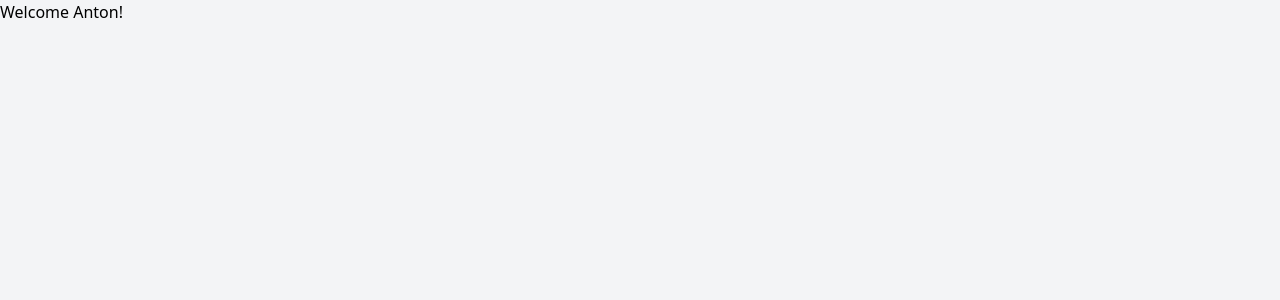
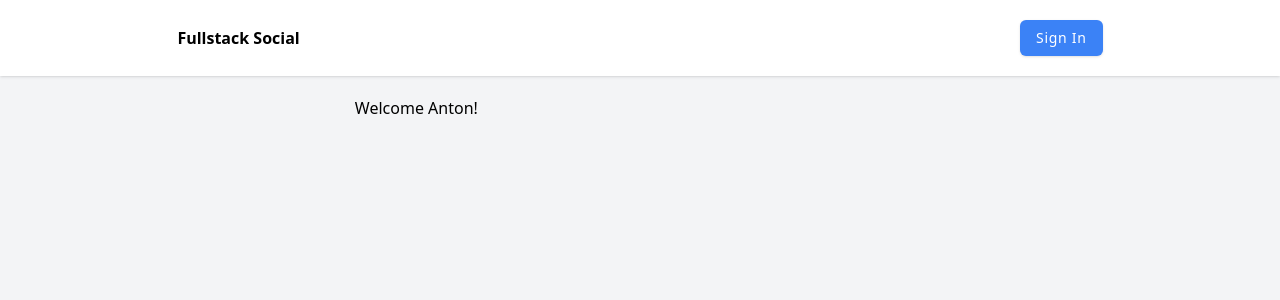
Before and after one commit to antonpalermo/fullstack-social, a Next.js app: page / in a window 1280 px wide. Shown: the top 300 px of the page. Built offline with nearby package versions, Linux system fonts and the light colour scheme; a web font is replaced by a local one.

Commit message:
added header

```diff
--- /dev/null
+++ b/components/Button.tsx
@@ -0,0 +1,12 @@
+import React, { ButtonHTMLAttributes } from 'react'
+
+export type ButtonProps = ButtonHTMLAttributes<HTMLButtonElement> & {}
+
+export function Button({ className, ...props }: ButtonProps) {
+  return (
+    <button
+      {...props}
+      className={`${className} px-4 py-2 bg-blue-500 text-white text-sm font-medium tracking-wider rounded-md shadow`}
+    />
+  )
+}
--- /dev/null
+++ b/components/Header.tsx
@@ -0,0 +1,31 @@
+import React, { ReactNode } from 'react'
+
+import Link from 'next/link'
+import { Navbar } from '@components'
+
+export type HeaderProps = {}
+
+export function Header({}: HeaderProps) {
+  const HomeLink = () => (
+    <Link href={{ pathname: '/' }} passHref>
+      <a className="font-semibold hover:text-blue-500">Fullstack Social</a>
+    </Link>
+  )
+
+  const HContainer = ({ children }: { children: ReactNode }) => (
+    <div className="w-full py-5 inline-flex items-center justify-between">
+      {children}
+    </div>
+  )
+
+  return (
+    <header className="sticky top-0 bg-white shadow">
+      <div className="container">
+        <HContainer>
+          <HomeLink />
+          <Navbar />
+        </HContainer>
+      </div>
+    </header>
+  )
+}
--- a/components/Layout.tsx
+++ b/components/Layout.tsx
@@ -1,5 +1,7 @@
 import React, { HTMLAttributes } from 'react'
+
 import Head from 'next/head'
+import { Header } from '@components'
 
 export type LayoutProps = HTMLAttributes<HTMLDivElement> & {
   title?: string
@@ -11,7 +13,8 @@ export function Layout({ title, ...props }: LayoutProps) {
       <Head>
         <title>{title}</title>
       </Head>
-      <div data-testid="layout" {...props} />
+      <Header />
+      <div data-testid="layout" className="container my-5" {...props} />
     </>
   )
 }
--- /dev/null
+++ b/components/Navbar.tsx
@@ -0,0 +1,12 @@
+import React from 'react'
+import { Button } from '@components'
+
+export type NavbarProps = {}
+
+export function Navbar({}: NavbarProps) {
+  return (
+    <nav data-testid="nav">
+      <Button>Sign In</Button>
+    </nav>
+  )
+}
--- a/components/index.ts
+++ b/components/index.ts
@@ -1,2 +1,5 @@
 export * from './Layout'
+export * from './Navbar'
+export * from './Header'
+export * from './Button'
 export * from './Welcome'
--- a/pages/index.tsx
+++ b/pages/index.tsx
@@ -4,7 +4,11 @@ import { Welcome, Layout } from '@components'
 export type HomeProps = {}
 
 export default function Home({}: HomeProps) {
-  return <Welcome name="Anton" />
+  return (
+    <div className="sm:container">
+      <Welcome name="Anton" />
+    </div>
+  )
 }
 
 Home.pageLayout = (page: ReactElement) => (
--- a/tailwind.config.js
+++ b/tailwind.config.js
@@ -9,6 +9,16 @@ module.exports = {
     './components/**/*.{js,ts,jsx,tsx}'
   ],
   theme: {
+    container: {
+      center: true,
+      padding: {
+        DEFAULT: '1.618rem',
+        sm: '2.618rem',
+        md: '4.236rem',
+        lg: '6.854rem',
+        xl: '11.089rem'
+      }
+    },
     extend: {
       fontFamily: {
         sans: ['Inter var', ...defaultTheme.fontFamily.sans]
```
Also changed, not shown: 2 other files (tests, documents, lock files or other folders).
